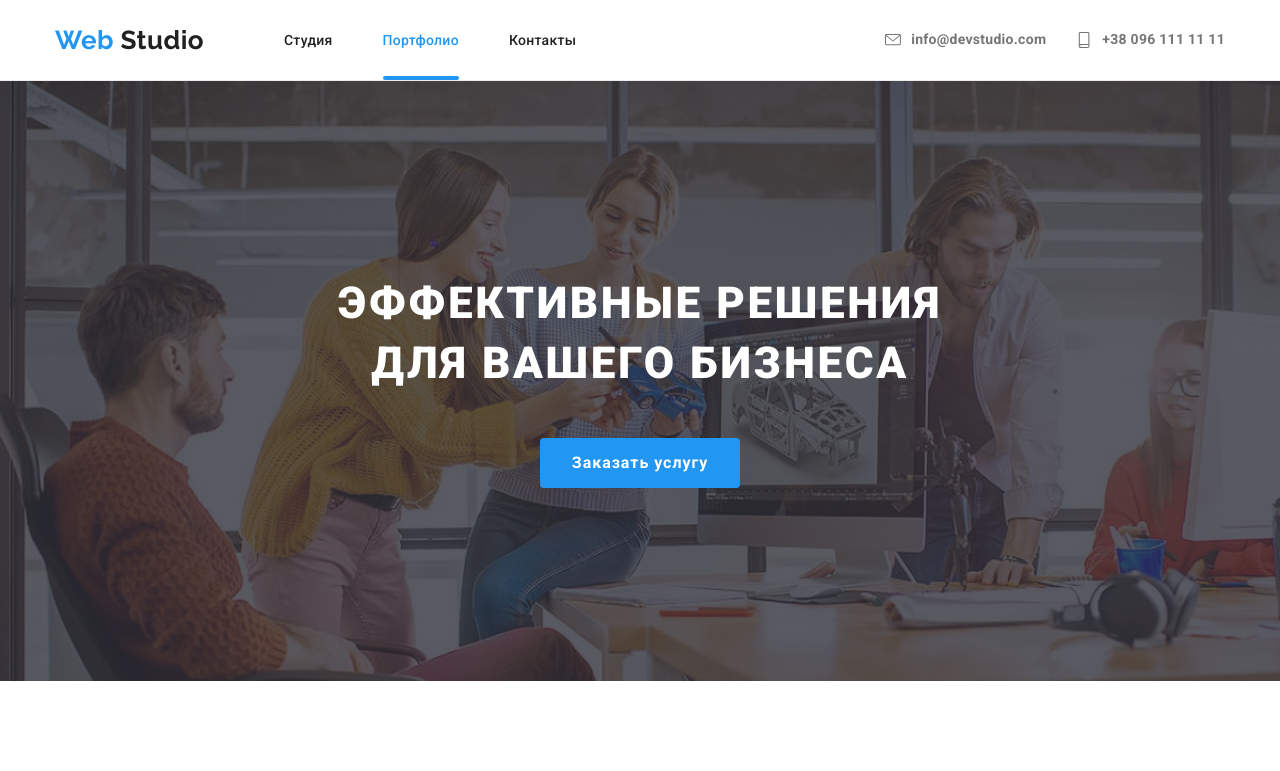
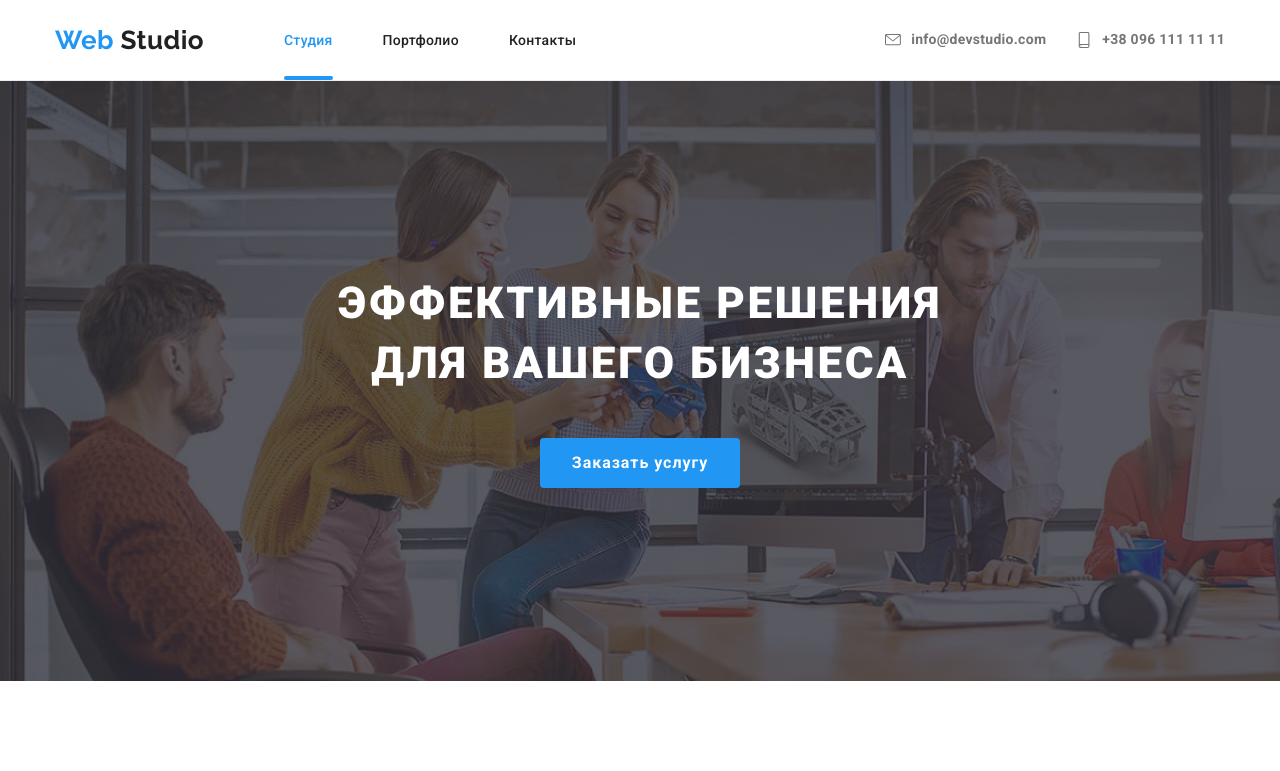
Before and after one commit to Band69/goit-markup-hw-05, a plain HTML site: page index.html in a window 1280 px wide. Shown: the top 771 px of the page. Drawn offline with nearby package versions, Linux system fonts and the light colour scheme.

Commit message:
Тест2

```diff
--- a/index.html
+++ b/index.html
@@ -26,14 +26,16 @@
             </a>
             <ul class="menu menu--no-list">
               <li class="menu__item">
-                <a href="./index.html" class="menu__link menu__link--no-link"
+                <a
+                  href="./index.html"
+                  class="menu__link menu__link--no-link menu__link--current"
                   >Студия</a
                 >
               </li>
               <li class="menu__item">
                 <a
                   href="./portfolio.html"
-                  class="menu__link menu__link--no-link menu__link--current"
+                  class="menu__link menu__link--no-link"
                   >Портфолио</a
                 >
               </li>
```
